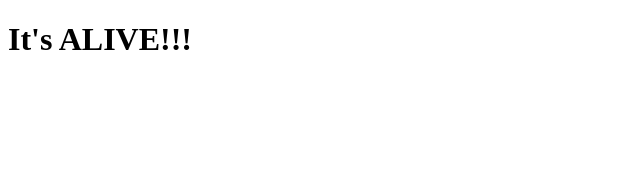
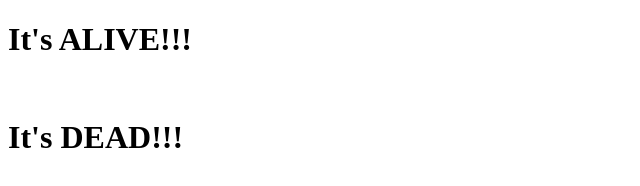
Before and after one commit to astraeos/AzureTest, a plain HTML site: page index.html in a window 1280 px wide. Shown: the whole page, without its empty margins (0-640 px from the left). Drawn offline with Linux system fonts and the light colour scheme.

Commit message:
patch 1.1

```diff
--- a/index.html
+++ b/index.html
@@ -6,5 +6,7 @@
 </head>
 <body>
 <h1> It's ALIVE!!!</h1>
+<br>
+<h1> It's DEAD!!!</h1>
 </body>
 </html>
```
